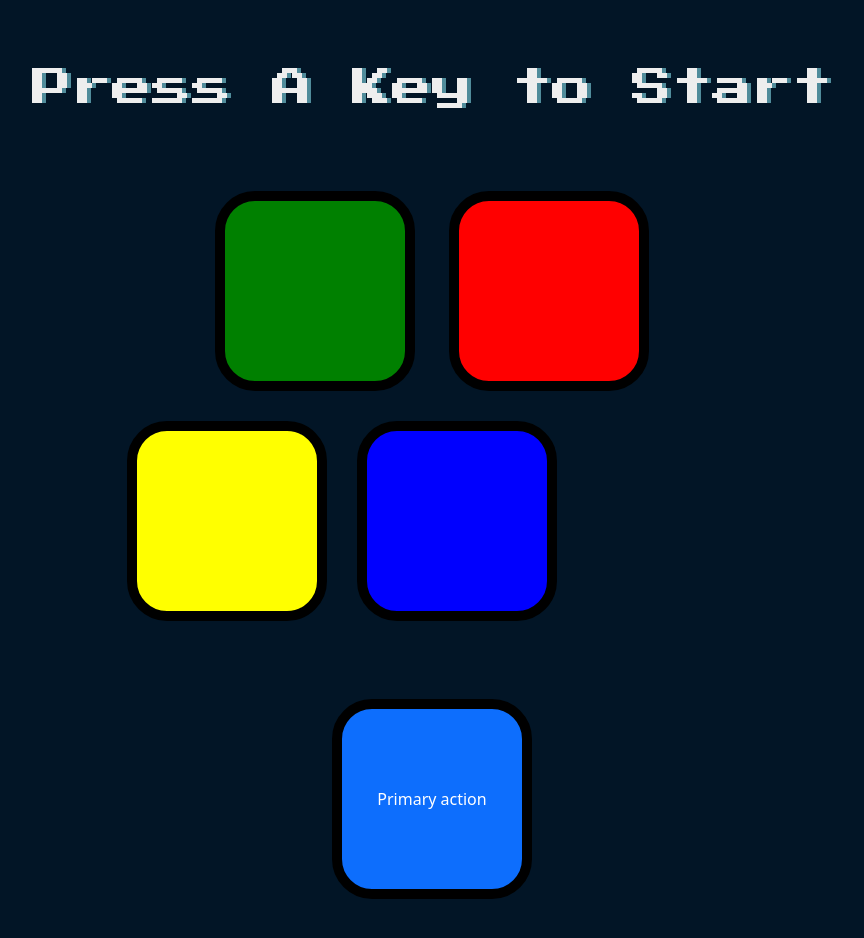
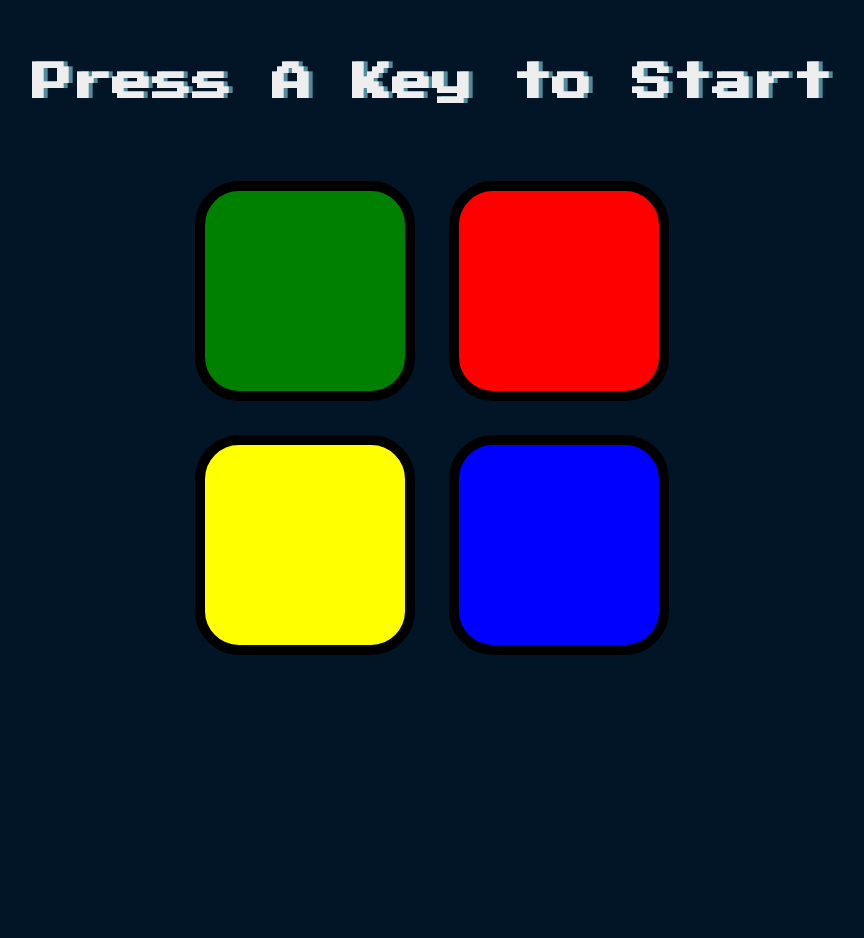
Before and after one commit to navinxqz/SimonGame-HTML, a plain HTML site: page index.html in a window 1280 px wide. Shown: the whole page, without its empty margins (208-1072 px from the left). After the commit the page ends 800 px from the top, so only its background shows below. Drawn offline with nearby package versions, Linux system fonts and the light colour scheme.

Commit message:
btn start rm

```diff
--- a/index.html
+++ b/index.html
@@ -4,7 +4,7 @@
 <head>
   <meta charset="utf-8">
   <title>Simon</title>
-  <link href="https://cdn.jsdelivr.net/npm/bootstrap@5.3.3/dist/css/bootstrap.min.css" rel="stylesheet" integrity="sha384-QWTKZyjpPEjISv5WaRU9OFeRpok6YctnYmDr5pNlyT2bRjXh0JMhjY6hW+ALEwIH">
+
   <link rel="stylesheet" href="styles.css">
   <link href="https://fonts.googleapis.com/css?family=Press+Start+2P" rel="stylesheet">
 </head>
@@ -12,33 +12,22 @@
 <body>
   <h1 id="level-title">Press A Key to Start</h1>
   <div class="container">
-    <div lass="row">
 
-      <div type="button" id="green" class="btn green">
-
-      </div>
-
-      <div type="button" id="red" class="btn red">
-
-      </div>
+    <div class="row">
+      <div type="button" id="green" class="btn green"></div>
+      <div type="button" id="red" class="btn red"></div>
     </div>
 
     <div class="row">
+      <div type="button" id="yellow" class="btn yellow"></div>
+      <div type="button" id="blue" class="btn blue"></div>
+    </div>
 
-      <div type="button" id="yellow" class="btn yellow">
+    <div class="row"></div>
 
-      </div>
-      <div type="button" id="blue" class="btn blue">
-
-      </div>
-    </div>
-    <div class="col-lg-6 col-xxl-4 my-5 mx-auto">
-        <button class="btn btn-primary" type="button">Primary action</button>
-    </div>
   </div>
 
 <script src="https://ajax.googleapis.com/ajax/libs/jquery/3.7.1/jquery.min.js"></script>
-<script src="https://cdn.jsdelivr.net/npm/bootstrap@5.3.3/dist/js/bootstrap.bundle.min.js" integrity="sha384-YvpcrYf0tY3lHB60NNkmXc5s9fDVZLESaAA55NDzOxhy9GkcIdslK1eN7N6jIeHz" crossorigin="anonymous"></script>
 <script src="game.js" charset="UTF-8"></script>
 </body>
 
--- a/styles.css
+++ b/styles.css
@@ -15,7 +15,14 @@ body {
   display: block;
   width: 50%;
   margin: auto;
-
+}
+.gameBtn{
+  margin: 15px;
+  display: inline-block;
+  height: 200px;
+  width: 200px;
+  border: 10px solid black;
+  border-radius: 20%;
 }
 
 .btn {
```
